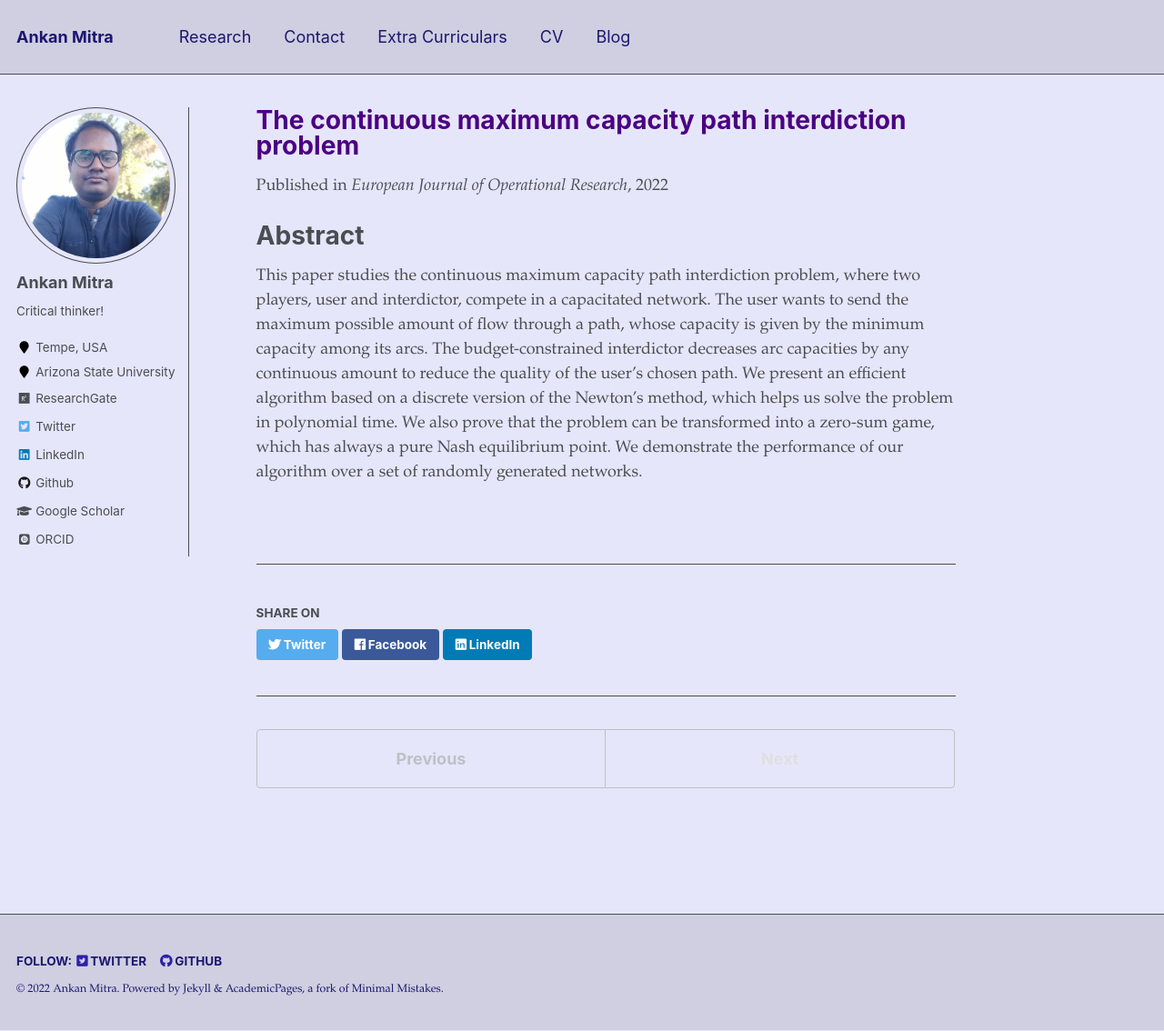
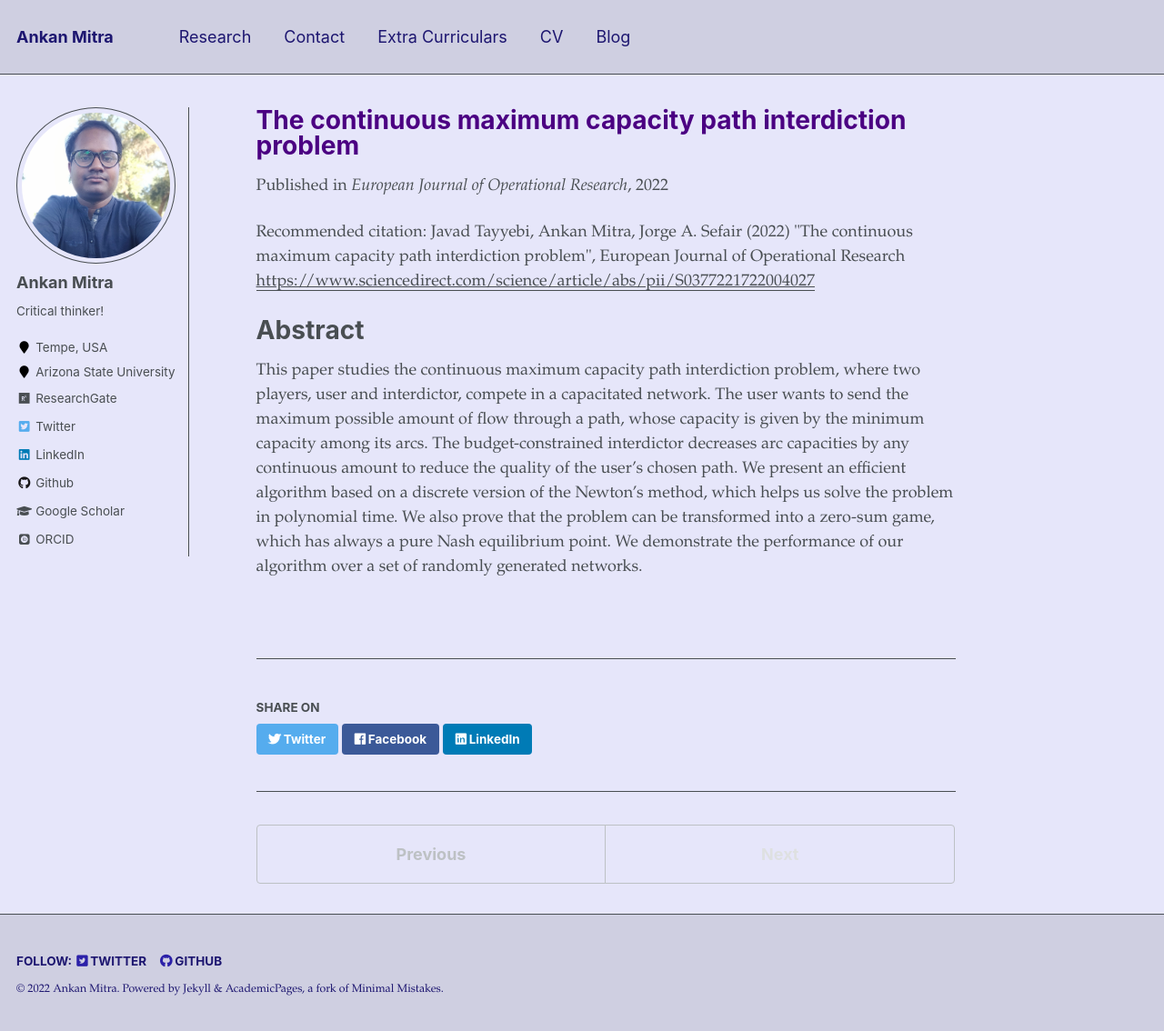
Before and after one commit to percyjackson9/percyjackson9.github.io, a Jekyll site: the page built from _publications/paper7.md, in a window 1280 px wide and 1134 px high. Shown: the whole window at 91% size. Built offline with Jekyll 4.4.1, drawn with Linux system fonts in a browser that asks for light colours; some web fonts are replaced.

Commit message:
Update paper7.md

```diff
--- a/_publications/paper7.md
+++ b/_publications/paper7.md
@@ -12,6 +12,8 @@ volume: "0"
 pages: "339-359"
 year: "2022"
 paperurl: 'https://www.sciencedirect.com/science/article/abs/pii/S0377221722004027'
+citation: 'Javad Tayyebi, Ankan Mitra, Jorge A. Sefair (2022) "The continuous maximum capacity path interdiction problem", European Journal of Operational Research'
+doi: 'https://doi.org/10.1016/j.ejor.2022.05.028'
 
 ---
 
```
